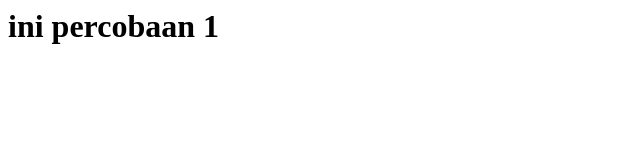
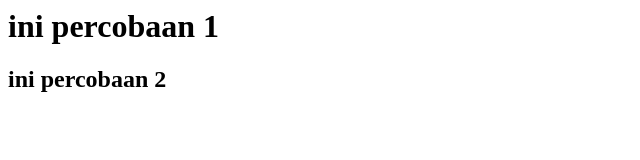
Before and after one commit to danangzx/belajar1, a plain HTML site: page index.html in a window 1280 px wide. Shown: the whole page, without its empty margins (0-640 px from the left). Drawn offline with Linux system fonts and the light colour scheme.

Commit message:
percobaan 2

```diff
--- a/index.html
+++ b/index.html
@@ -4,5 +4,6 @@
   </head>
   <body>
     <h1>ini percobaan 1</h1>
+    <h2>ini percobaan 2</h2>
   </body>
 </html>
```
